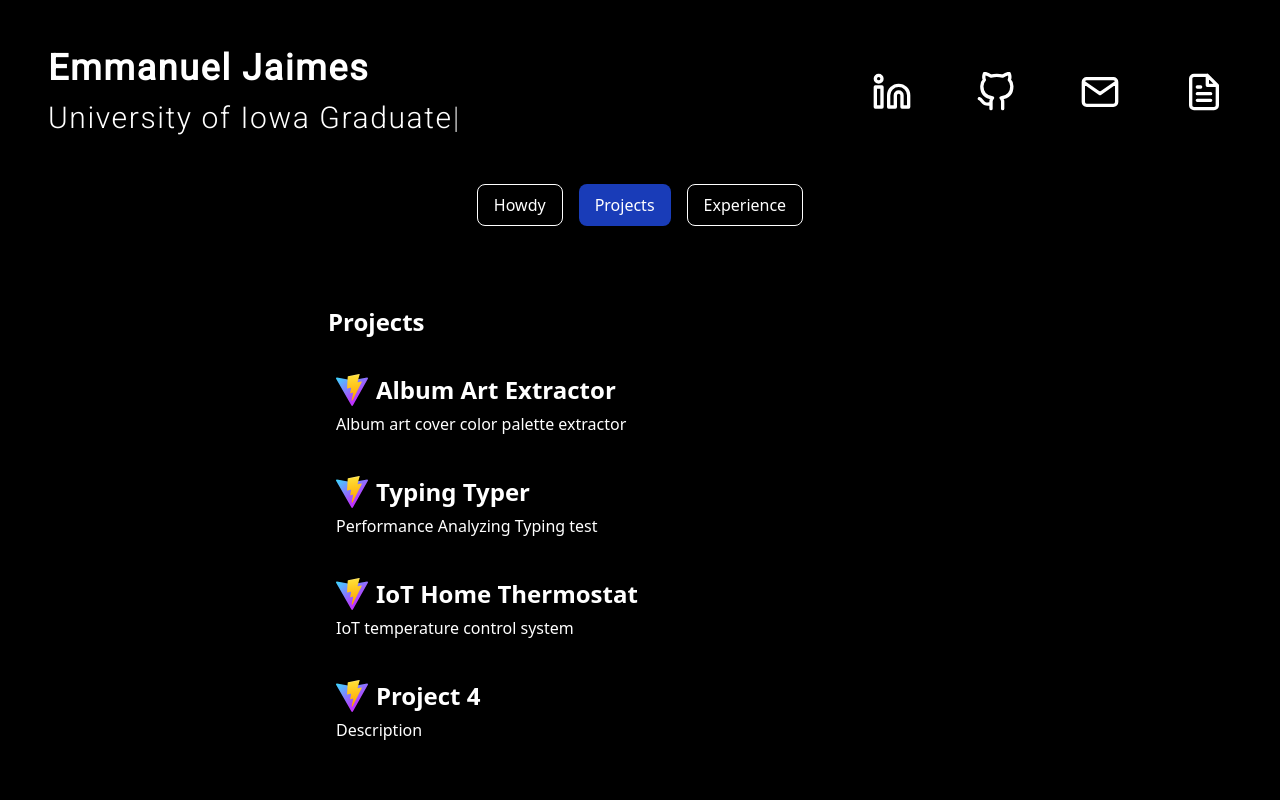
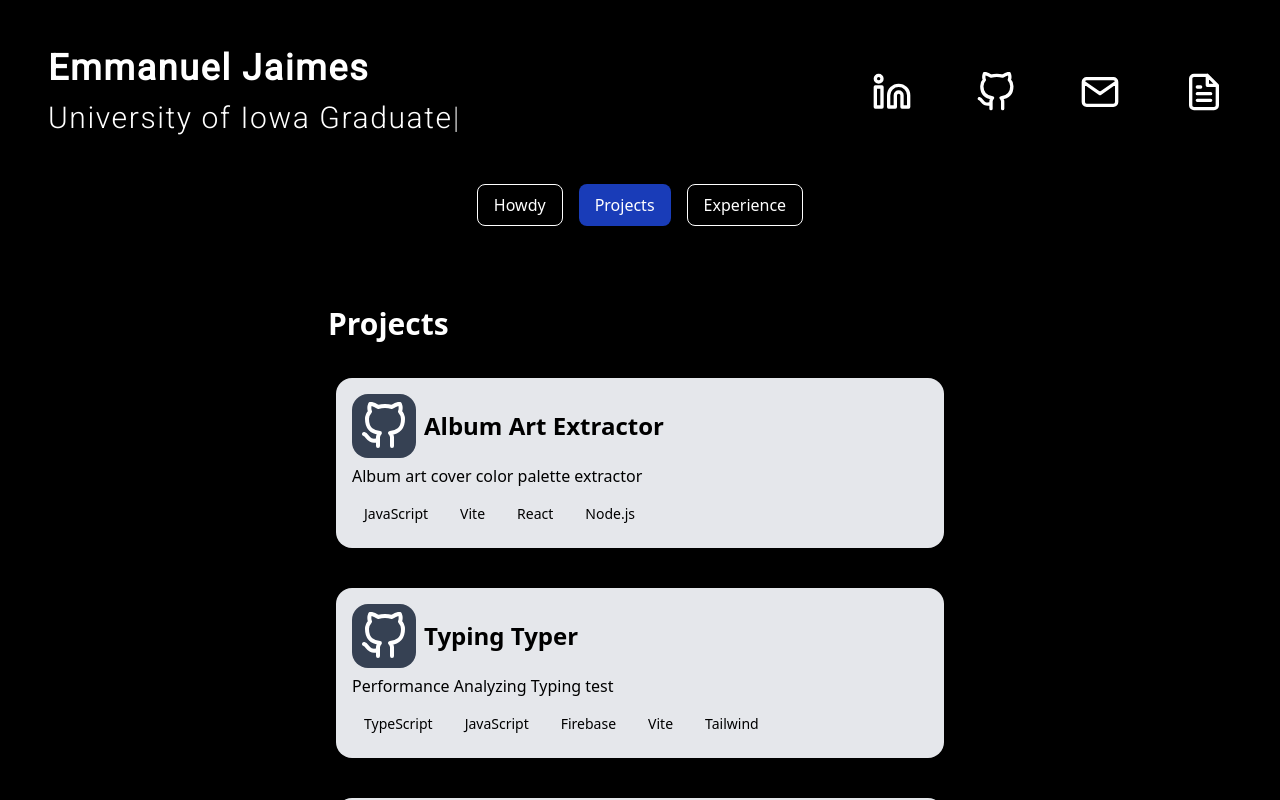
Before and after one commit to emmanuel-jaimes/emmanueljaimes.com, a React (Vite) app: page / in a window 1280 px wide. Both pictures are taken after a click on the button "Projects". Shown: the top 800 px of the page. Built offline with nearby package versions, Linux system fonts and the light colour scheme.

Commit message:
content modifications - additions, revisions

```diff
--- /dev/null
+++ b/src/components/About.jsx
@@ -0,0 +1,49 @@
+import React from 'react'
+import RecentlyPlayed from './RecentlyPlayed';
+
+const sampleSongs = [
+    {
+      title: "BAILE INoLVIDABLE",
+      artist: "Bad Bunny",
+      albumArt: "https://i.scdn.co/image/ab67616d0000b273bbd45c8d36e0e045ef640411"
+    },
+    {
+        title: "Mirada",
+        artist: "Ivan Cornejo",
+        albumArt: "https://i.scdn.co/image/ab67616d0000b2738f5be6be73a2742bbf0e4fef"
+    },
+    {
+        title: "rookie of the year",
+        artist: "Young Miko",
+        albumArt: "https://i.scdn.co/image/ab67616d0000b27310dfb6ef442ace580aa5a2bf"
+    },
+    {
+        //twitter image
+        title: "Funny Papers",
+        artist: "Mac Miller",
+        albumArt: "https://i.scdn.co/image/ab67616d0000b2739a9c4cd69a6f514dfbb7305a"
+    },
+    {
+        title: "FUEGO",
+        artist: "GANGGY",
+        albumArt: "https://i.scdn.co/image/ab67616d0000b273ce508549a22c5fd5c16e9322"
+    },
+  ];
+
+function About() {
+  return (
+    <div className='text-lg '>
+        <div className='text-xl/8 -indent-2 indnet-2 p-2'>
+        <p className=''> Welcome... <br />to the portfolio of a passionate software engineer—dedicated to building, testing, and refining innovative digital experiences.
+            Whether it's solving complex problems or building beautiful solutions, I simply bridge curiosity, precision, and a hunger to keep learning.
+            <br />Oh—and when I’m not debugging, I make a <i>pretty mean </i>margarita, too. </p>
+        </div>
+        <br />
+        <p className='font-semibold'>Every project has its theme song. Check out some songs currently on my rotation</p>
+            <RecentlyPlayed songs={sampleSongs} />
+
+    </div>
+  )
+}
+
+export default About;
--- a/src/components/Card.jsx
+++ b/src/components/Card.jsx
@@ -4,7 +4,7 @@ function Card({ title, children }) {
   return (
     <div className="flex justify-center items-center w-screen min-h-fit pt-8">
       <div className="bg-black rounded-2xl shadow-xl p-6 w-2xl">
-        {title && <h2 className="text-2xl font-bold mb-4 text-white">{title}</h2>}
+        {title && <h2 className="text-3xl font-bold mb-4 text-white">{title}</h2>}
         <div className="text-white text-base">
           {children}
         </div>
--- a/src/components/Experience.jsx
+++ b/src/components/Experience.jsx
@@ -1,4 +1,3 @@
-import { title } from 'framer-motion/client';
 import React from 'react';
 
 const experiences = [
@@ -35,7 +34,7 @@ const experiences = [
     company: "Various Locations",
     location: "Dallas, TX",
     title: "Craft Cocktail Bartender",
-    logo: null,
+    logo: "/imgs/martini-glass.png",
 },
 ];
 
@@ -55,7 +54,7 @@ function Experience() {
           >
             {/* left uiowa card */}
             {isLeft ? (
-              <div className="bg-gray-50 text-black rounded-xl shadow-md p-4 w-full justify-self-end z-10">
+              <div className="bg-gray-50 text-black rounded-xl shadow-md p-5 w-full justify-self-end z-10">
                 <div className="flex items-center gap-2 mb-2">
                   {exp.logo && (
                     <img src={exp.logo} alt="" className="w-14 h-14 object-contain rounded" />
@@ -66,7 +65,7 @@ function Experience() {
                 <p className="text-lg font-bold">{exp.title}</p>
               </div>
             ) : (
-              <div className="text-sm text-gray-50 pt-7 justify-self-end z-10">{exp.year}</div>
+              <div className="text-xl text-gray-300 italic pt-7 justify-self-end z-10">{exp.year}</div>
             )}
 
             {/* timeline marker */}
@@ -76,7 +75,7 @@ function Experience() {
 
             {/* right jobx */}
             {!isLeft ? (
-              <div className="bg-gray-50 text-black rounded-xl shadow-md p-4 w-full justify-self-start z-10">
+              <div className="bg-gray-50 text-black rounded-xl shadow-md p-5 w-full justify-self-start z-10">
                 <div className="flex items-center gap-2 mb-2">
                   {exp.logo && (
                     <img src={exp.logo} alt="" className="w-14 h-14 object-contain rounded" />
@@ -87,7 +86,7 @@ function Experience() {
                 <p className="text-lg font-bold">{exp.title}</p>
               </div>
             ) : (
-              <div className="text-sm text-gray-50 pt-7 justify-self-start z-10">{exp.year}</div>
+              <div className="text-xl italic text-gray-300 pt-7 justify-self-start z-10">{exp.year}</div>
             )}
           </div>
         );
--- a/src/components/Hero.jsx
+++ b/src/components/Hero.jsx
@@ -1,7 +1,6 @@
 import React from "react";
 import SocialIcon from "./SocialIcon";
 import Typewriter from "./Typewriter";
-import RecentlyPlayed from "./RecentlyPlayed";
 
 export default function Hero() {
   return (
--- a/src/components/Projects.jsx
+++ b/src/components/Projects.jsx
@@ -3,13 +3,15 @@ import Textframe from './Textframe'
 
 function Projects() {
   return (
-    <div className='flex-col gap-3'>
-        <Textframe imgsrc={'/vite.svg'} title={"Album Art Extractor"} description={"Album art cover color palette extractor"}/>
-        <Textframe imgsrc={'/vite.svg'} title={"Typing Typer"} description={"Performance Analyzing Typing test"}/>
-        <Textframe imgsrc={'/vite.svg'} title={"IoT Home Thermostat"} description={"IoT temperature control system"}/>
-        <Textframe imgsrc={'/vite.svg'} title={"Project 4"} description={"Description"}/>
+    <div className='flex-col gap-3 items-center justify-center align-middle'>
+        <Textframe imgsrc={'/imgs/Github.svg'} title={"Album Art Extractor"} description={"Album art cover color palette extractor"} description2={["JavaScript", 'Vite', 'React', 'Node.js']} link={'https://github.com/emmanuel-jaimes/muse.git/'}/>
+        <Textframe imgsrc={'/imgs/Github.svg'} title={"Typing Typer"} description={"Performance Analyzing Typing test"} description2={['TypeScript', 'JavaScript', 'Firebase', 'Vite', 'Tailwind']} link={'https://github.com/emmanuel-jaimes/typingtyper.git'} />
+        <Textframe imgsrc={'/imgs/Github.svg'} title={"IoT Home Thermostat"} description={"IoT temperature control system"} description2={['JavaScript', 'Firebase', 'Embedded Programming', 'Architecture Design', ]} link={'https://github.com/emmanuel-jaimes/iot.git'}/>
+        <Textframe imgsrc={'/imgs/Github.svg'} title={"Wordle Remix"} description={"Hackathon Class project, implemented using Java"} description2={['Java', 'JavaFX', 'Server/Client Desing', 'Multithreading', 'Concurrency']} link={'https://github.com/emmanuel-jaimes/uni-projects/tree/main/WordleRemix'}/>
+        <h1 className='justify-center flex right-2/4 text-white text-5xl font-bold tracking-widest'>...</h1>
+        <Textframe imgsrc={'/imgs/Github.svg'} title={'More contributions coming...'} description={'Always learning and always improving. Many ideas currently in the making...'} description2={['Stay Tuned']} link={'https://github.com/emmanuel-jaimes/'}/>
     </div>
   )
 }
 
-export default Projects
+export default Projects;
--- a/src/components/RecentlyPlayed.jsx
+++ b/src/components/RecentlyPlayed.jsx
@@ -2,7 +2,7 @@ import React from 'react'
 
 function RecentlyPlayed({ songs }) {
   return (
-    <div className="overflow-x-auto py-4 mt-16">
+    <div className="overflow-x-auto py-4 mt-6">
       <div className="flex gap-8">
         {songs.map((song, index) => (
           <div
--- a/src/components/Switch.jsx
+++ b/src/components/Switch.jsx
@@ -1,47 +1,13 @@
 import React, { useState } from 'react';
 import Card from './Card';
 import { motion, AnimatePresence } from 'framer-motion';
-import RecentlyPlayed from './RecentlyPlayed';
 import Experience from './Experience';
 import Projects from './Projects';
-
-const sampleSongs = [
-    {
-      title: "BAILE INoLVIDABLE",
-      artist: "Bad Bunny",
-      albumArt: "https://i.scdn.co/image/ab67616d0000b273bbd45c8d36e0e045ef640411"
-    },
-    {
-        title: "Mirada",
-        artist: "Ivan Cornejo",
-        albumArt: "https://i.scdn.co/image/ab67616d0000b2738f5be6be73a2742bbf0e4fef"
-    },
-    {
-        title: "rookie of the year",
-        artist: "Young Miko",
-        albumArt: "https://i.scdn.co/image/ab67616d0000b27310dfb6ef442ace580aa5a2bf"
-    },
-    {
-        //twitter image
-        title: "Funny Papers",
-        artist: "Mac Miller",
-        albumArt: "https://i.scdn.co/image/ab67616d0000b2739a9c4cd69a6f514dfbb7305a"
-    },
-    {
-        title: "FUEGO",
-        artist: "GANGGY",
-        albumArt: "https://i.scdn.co/image/ab67616d0000b273ce508549a22c5fd5c16e9322"
-    },
-  ];
+import About from './About';
 
 const sections = {
   Howdy: (
-    <>
-        <p>
-            Glad you're here. <br />Check out what I have been listening to.
-        </p>
-        <RecentlyPlayed songs={sampleSongs} />
-    </>
+    <About/>
   ),
   Projects: (
     <Projects/>
--- a/src/components/Textframe.jsx
+++ b/src/components/Textframe.jsx
@@ -1,19 +1,44 @@
-import { desc, div } from 'framer-motion/client'
-import React from 'react'
+import React from 'react';
 
-function Textframe({imgsrc, title, description, timeframe, size}) {
+function Textframe({ imgsrc, title, description, timeframe, link, size, description2 }) {
+  const colors = [
+    'red', 'blue', 'green', 'yellow', 'purple'
+  ];
+
   return (
-    <div className='py-5 p-2'>
-        <div className='inline-flex gap-2 items-center text-2xl'>
-            <img src={imgsrc} alt="" className={size}/>
-            <h1 className='font-semibold' >{title}</h1>
+    <div className="py-5 p-2">
+      <div className="bg-gray-200 rounded-2xl p-4">
+        <div className="inline-flex text-black gap-2 text-2xl items-center">
+          {link ? (
+            <a href={link} target="_blank" rel="noopener noreferrer" className='bg-gray-700 p-2 rounded-2xl'>
+              <img src={imgsrc} alt="" className={size} />
+            </a>
+          ) : (
+            <img src={imgsrc} alt="" className={size} />
+          )}
+          <h1 className="font-semibold">{title}</h1>
         </div>
-        <div className='flex gap-4'>
-            <p>{description}</p>
-            <span className='text-gray-300 italic'>{timeframe}</span>
+
+        <div className="flex gap-4 text-black">
+          <p>{description}</p>
+          <span className="text-black italic">{timeframe}</span>
         </div>
+
+        <div className="text-black mt-2">
+          <div className="flex flex-wrap gap-2 mt-1">
+            {description2?.map((word, i) => (
+              <span
+                key={i}
+                className={`rounded-full px-3 py-2 text-sm bg-${colors[i % colors.length]}-200 `}
+              >
+                {word}
+              </span>
+            ))}
+          </div>
+        </div>
+      </div>
     </div>
-  )
+  );
 }
 
-export default Textframe
+export default Textframe;
```
Also changed, not shown: public/imgs/martini-glass.png (added).
